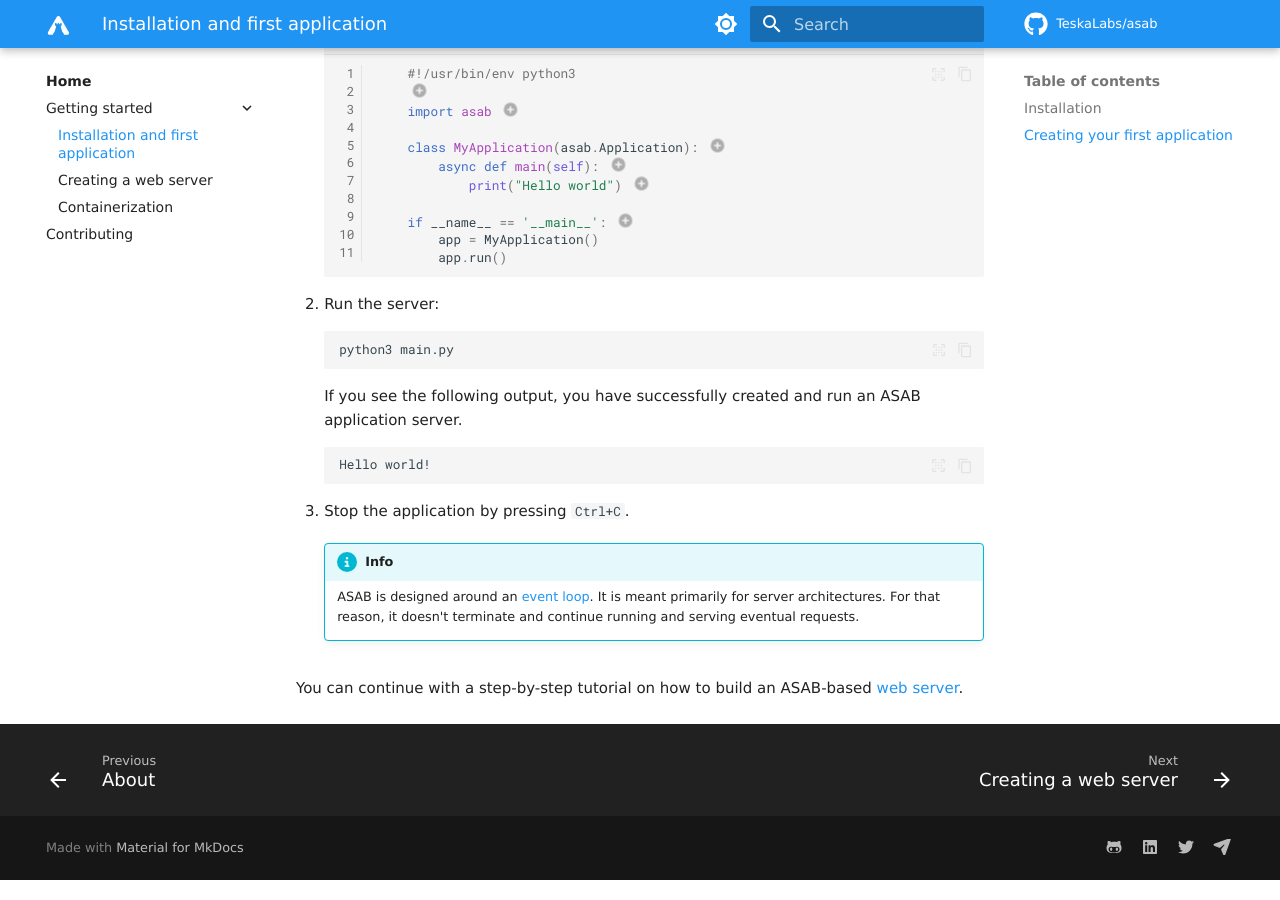
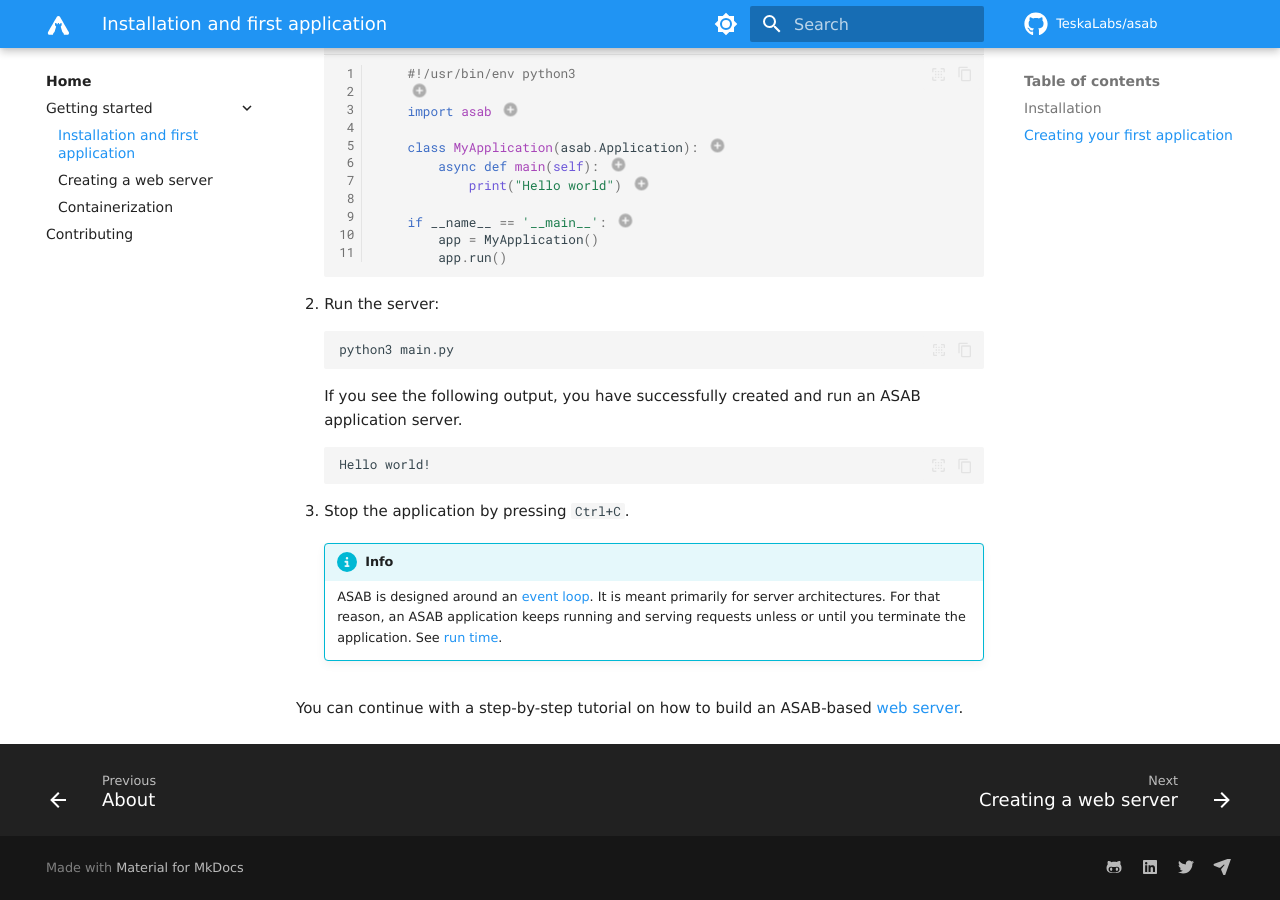
Before and after one commit to TeskaLabs/asab, an MkDocs documentation site: the page built from docs/getting-started/installation_first_app.md, in a window 1280 px wide and 900 px high, scrolled down 571 px. Built offline with MkDocs 1.6.1 and Material for MkDocs 9.7.7, drawn with Linux system fonts in a browser that asks for light colours; some web fonts are replaced; comment, search, counter and statistics services are not loaded.

Commit message:
clarified items based on discussion with Mira

```diff
--- a/docs/getting-started/installation_first_app.md
+++ b/docs/getting-started/installation_first_app.md
@@ -79,7 +79,7 @@ ASAB is distributed via [pypi](https://pypi.org/project/asab/). There are three
 
     6. This part of the code is executed when you launch the Python program.
     It creates the application object and executes the `#!python run()` method which creates and runs an event loop.
-    This is a standard way of how ASAB application is started.
+    This is the standard way of starting any ASAB application.
 
 
 2.  Run the server:
@@ -99,6 +99,6 @@ ASAB is distributed via [pypi](https://pypi.org/project/asab/). There are three
 
     !!! info
         ASAB is designed around an [event loop](https://en.wikipedia.org/wiki/Event_loop). It is meant primarily
-        for server architectures. For that reason, it doesn't terminate and continue running and serving eventual requests.
+        for server architectures. For that reason, an ASAB application keeps running and serving requests unless or until you terminate the application. See [run time](../reference/application/reference.md#run-time).
 
 You can continue with a step-by-step tutorial on how to build an ASAB-based [web server](./web_server.md).
```
Also changed, not shown: other parts of docs/getting-started/installation_first_app.md (+1 -1 lines).
